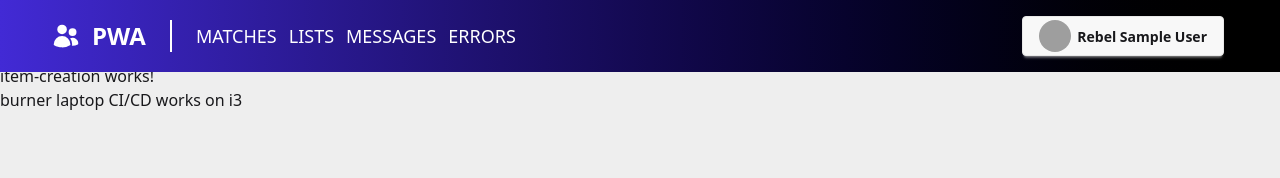
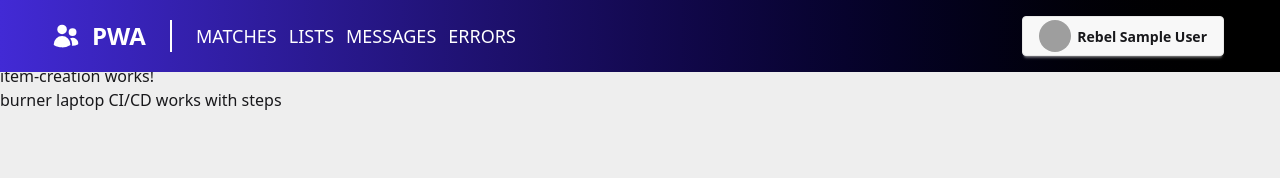
Before and after one commit to tommycrabtree/9decpwa, an Angular app: page /item-creation in a window 1280 px wide. Shown: the top 178 px of the page. Built offline with nearby package versions, Linux system fonts and the light colour scheme; sample sign-in values are in the browser's storage; grey boxes are pictures that could not be loaded.

Commit message:
getProducts step tests

```diff
--- a/src/features/items/item-creation/item-creation.html
+++ b/src/features/items/item-creation/item-creation.html
@@ -1,5 +1,5 @@
 <p>item-creation works!</p>
-<p>burner laptop CI/CD works on i3</p>
+<p>burner laptop CI/CD works with steps</p>
 
 <pre>{{ products | json}}</pre>
 
--- a/src/features/items/item-creation/item-creation.ts
+++ b/src/features/items/item-creation/item-creation.ts
@@ -20,16 +20,17 @@ export class ItemCreation implements OnInit {
   }
 
   getProducts() {
-    console.log('CALLING API');
-
     this.productService.getProducts().subscribe({
       next: (result) => {
-        console.log('SETTING PRODUCTS', result);
+        console.log('STEP 1 - API RESULT', result);
+
         this.products = result;
 
+        console.log('STEP 2 = AFTER ASSIGN COPY', [...this.products]);
+
         setTimeout(() => {
-          console.log('AFTER SETTIMEOUT', this.products);
-        })
+          console.log('STEP 3 - LATE CHECK', this.products);
+        }, 2000);
       },
       error: (error) => {
         console.error(error);
```
